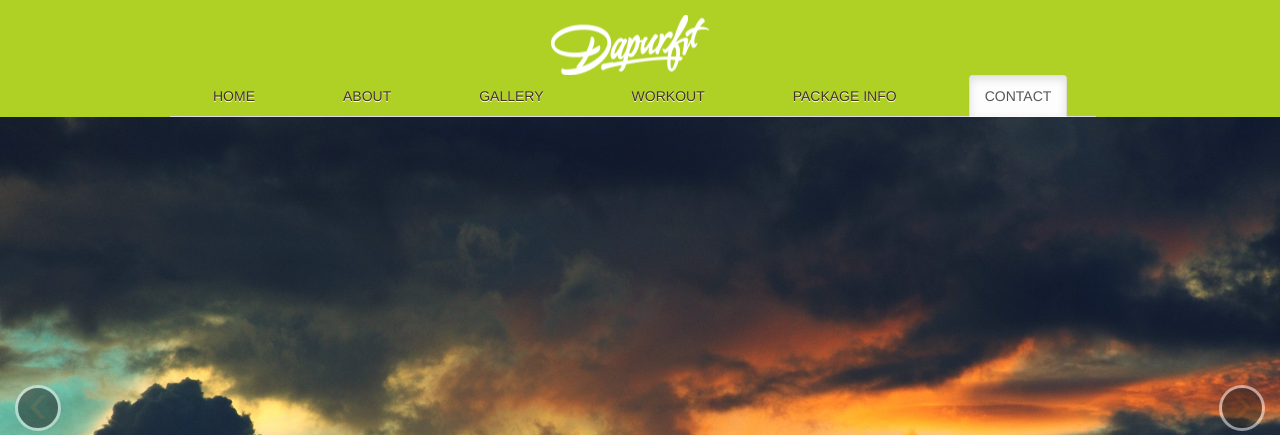
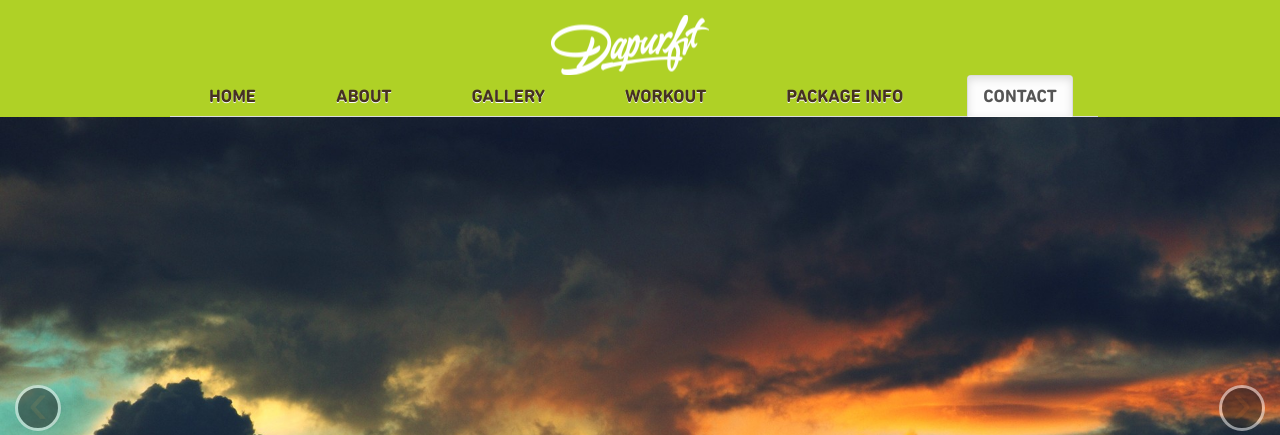
Before and after one commit to shanmarkus/DapurFit, a PHP site: page /home.php in a window 1280 px wide. Shown: the top 435 px of the page. Run offline with PHP 8.4, Linux system fonts and the light colour scheme; some libraries are stand-ins or nearby versions.

Commit message:
font navbar applied

```diff
--- a/resources/css/home.css
+++ b/resources/css/home.css
@@ -8,6 +8,8 @@ body{
 
 
 .home-navbar {
+  font-family:'din_next_rounded_lt_probold';
+  font-size: 18px;
 
 }
 .home-header {
@@ -77,7 +79,7 @@ a:link, a:active, a:visited{
 }
 
 .nav-tabs > li {
-  padding: 0px 27px !important;
+  padding: 0px 23px !important;
 }
 
 .header-logo{
```
